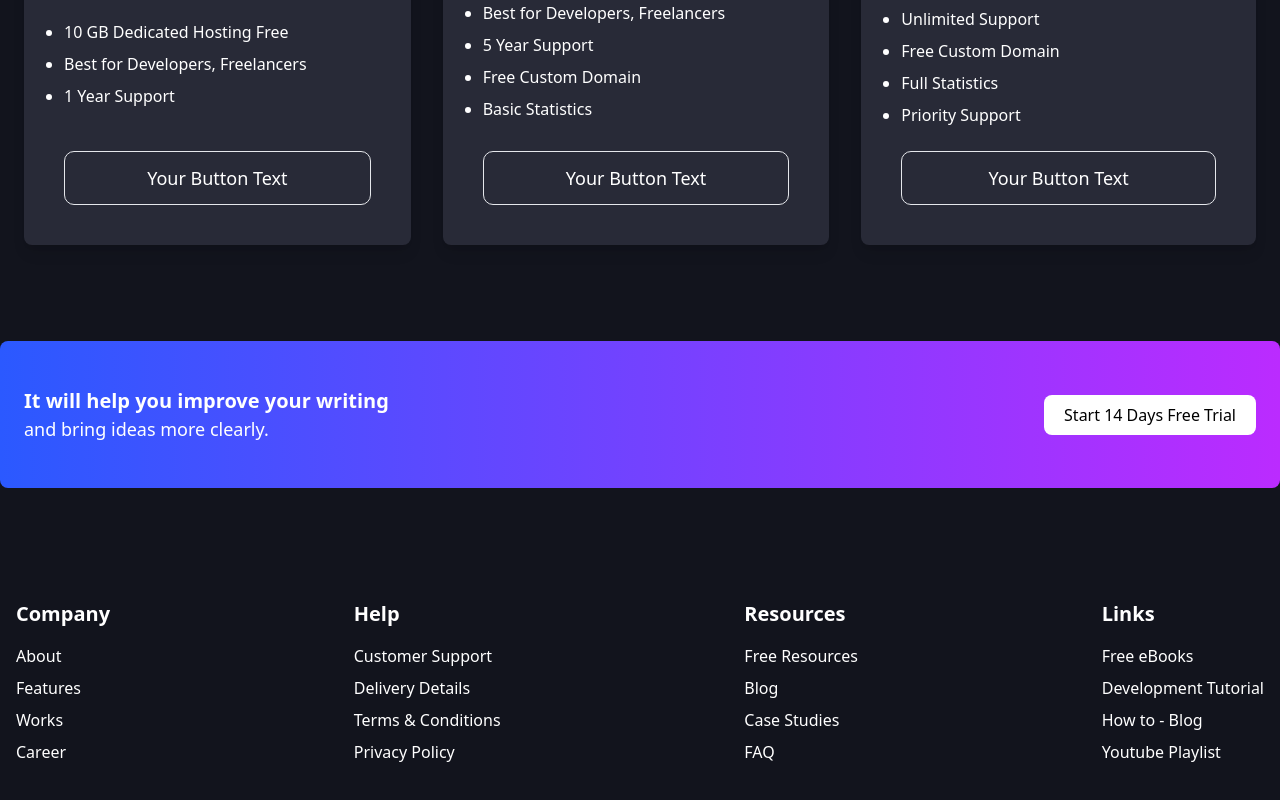
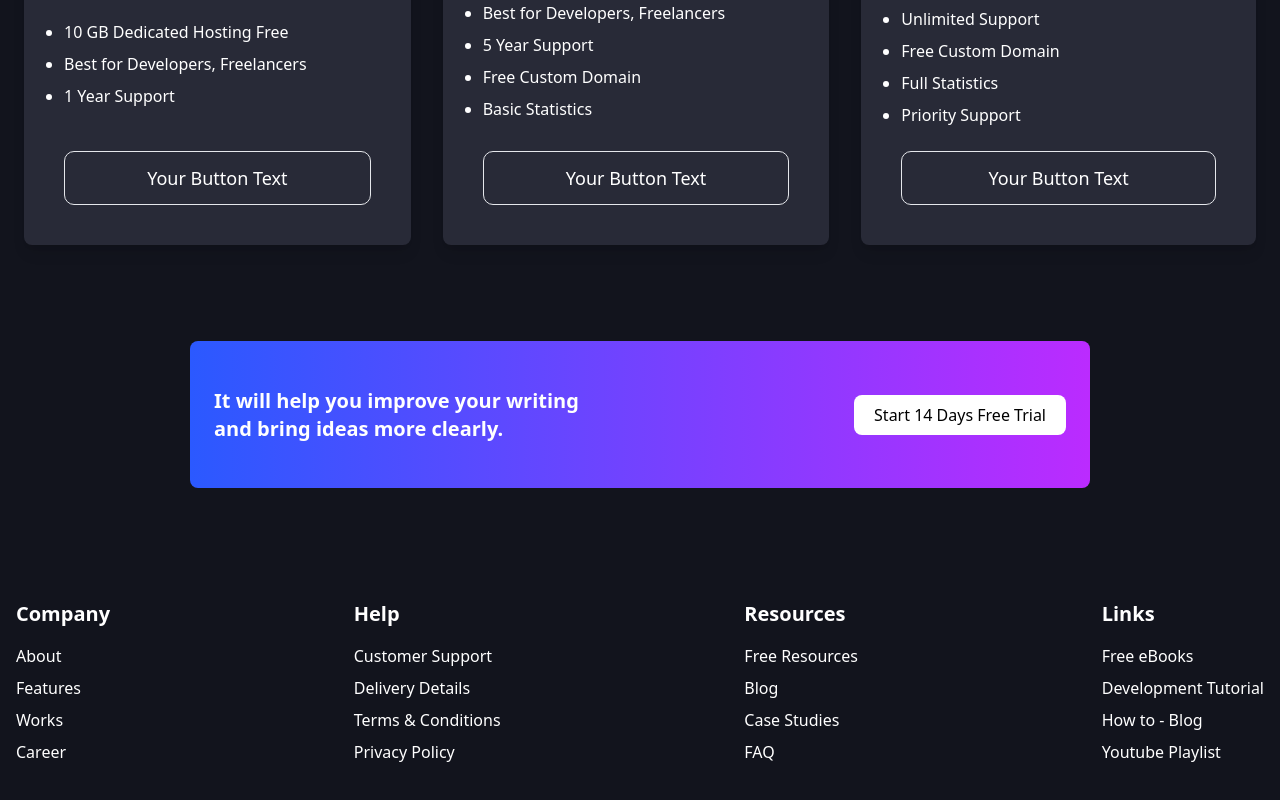
Before and after one commit to SharifuzzamanShaon/hotchpotch-innovation-onePage, a Next.js app: page / in a window 1280 px wide. Shown: the part 5382-6182 px from the top of the page. Built offline with nearby package versions, Linux system fonts and the light colour scheme.

Commit message:
reponsive

```diff
--- a/src/components/Banner.jsx
+++ b/src/components/Banner.jsx
@@ -3,16 +3,17 @@ import React from 'react';
 const Banner = () => {
   return (
 <div className="bg-[#12141D] flex justify-center items-center py-4">
-      <div className="bg-gradient-to-r from-[#2B59FF] to-[#BB2BFF] p-6 rounded-lg flex flex-col sm:flex-row justify-between items-center w-full max-w-screen-xl h-auto sm:h-[147px]">
+  <div className="bg-gradient-to-r from-[#2B59FF] to-[#BB2BFF] px-6 py-3 rounded-lg flex flex-col sm:flex-row justify-between items-center w-full max-w-[900px] h-auto sm:h-[147px]">
     <div className="text-white text-center sm:text-left">
       <h2 className="text-xl font-bold">It will help you improve your writing</h2>
-          <h3 className="text-lg font-normal">and bring ideas more clearly.</h3>
+      <h3 className="text-xl font-bold">and bring ideas more clearly.</h3>
     </div>
     <button className="bg-white text-black py-2 px-5 rounded-lg border-none cursor-pointer mt-4 sm:mt-0">
       Start 14 Days Free Trial
     </button>
   </div>
 </div>
+
   );
 };
 
```
Lines whose indentation alone changed are shown as unchanged.
